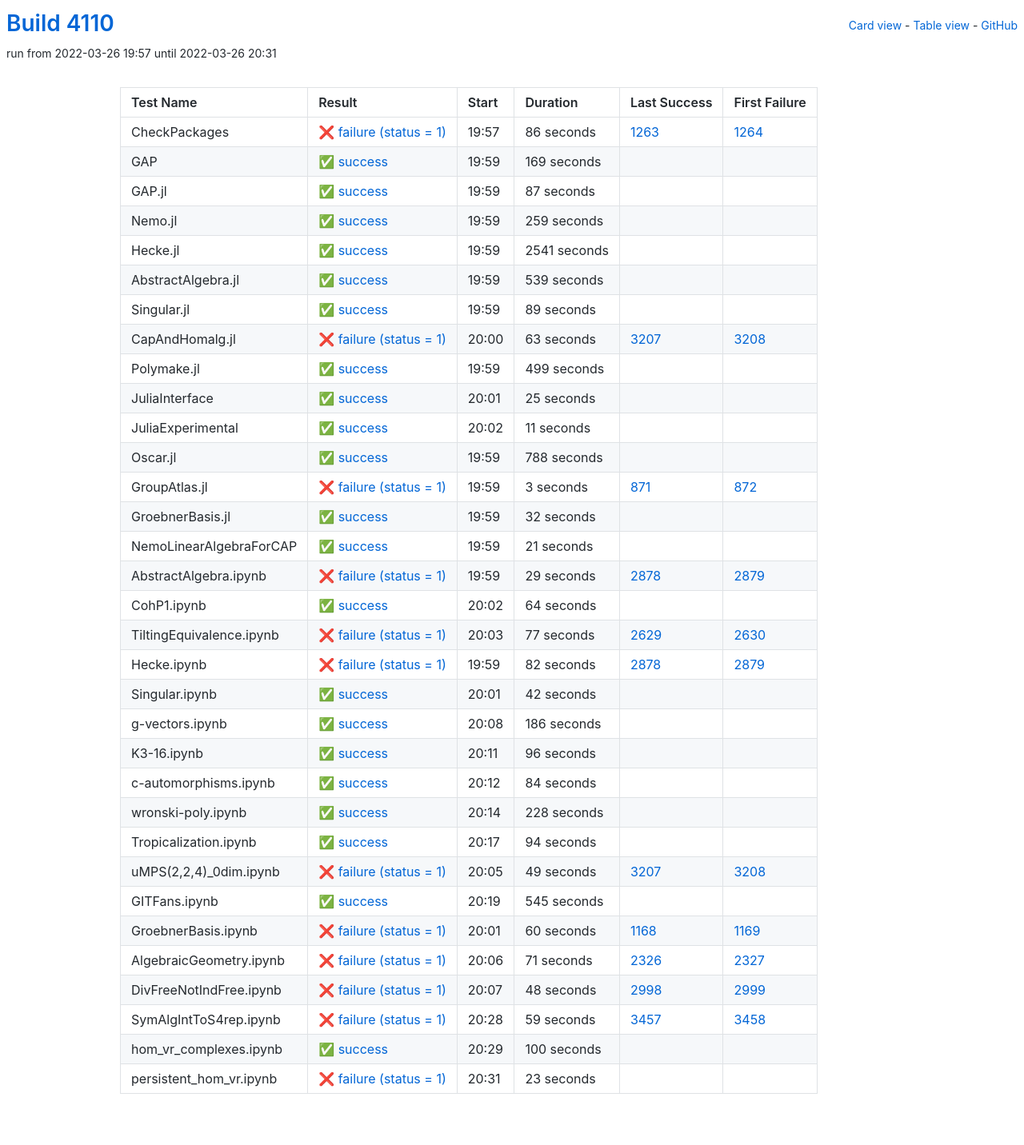
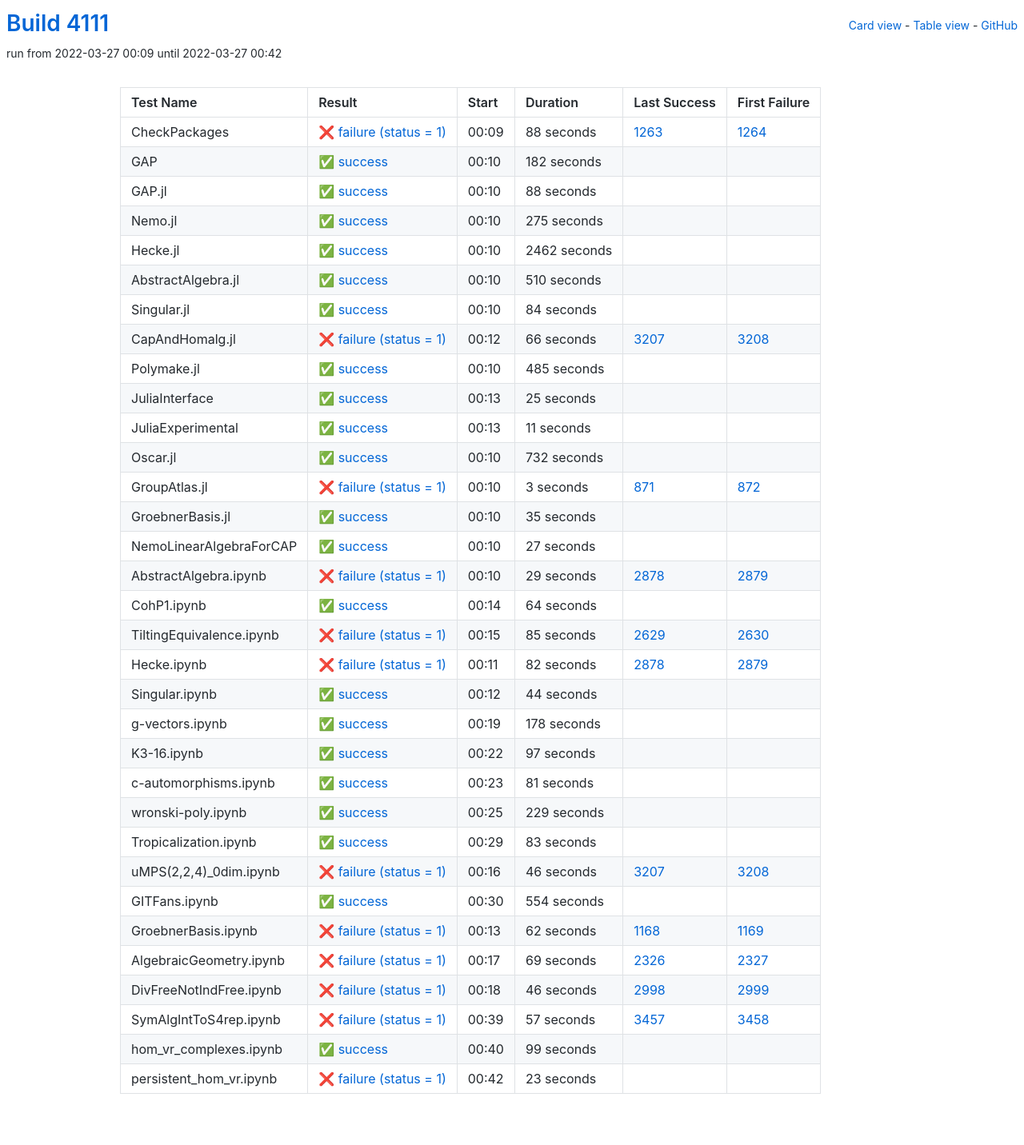
Before and after one commit to oscar-system/oscar-ci-status-stable, a Jekyll site: the page built from table.html, in a window 1280 px wide. Shown: the whole page at 80% size. Built offline with Jekyll 4.4.1, drawn with Linux system fonts in a browser that asks for light colours.

Commit message:
Build #4111

```diff
--- a/_data/ci.yml
+++ b/_data/ci.yml
@@ -1,6 +1,6 @@
 ---
-build: 4110
-build_url: https://oscarci.mathematik.uni-kl.de/job/oscar-stable/4110/
+build: 4111
+build_url: https://oscarci.mathematik.uni-kl.de/job/oscar-stable/4111/
 job: oscar-stable
 organization: oscar-system
 repo: oscar-ci-status-stable
@@ -8,116 +8,116 @@ repourl: https://github.com/oscar-system/oscar-ci-status-stable
 tests:
 - name: CheckPackages
   id: checkpackages
-  log: https://oscarci.mathematik.uni-kl.de/job/oscar-stable/4110/artifact/logs/build-4110/CheckPackages.log
-  start: 2022-03-26 19:57
+  log: https://oscarci.mathematik.uni-kl.de/job/oscar-stable/4111/artifact/logs/build-4111/CheckPackages.log
+  start: 2022-03-27 00:09
   success: false
   exitcode: 1
   status: failure
-  duration: 86
+  duration: 88
   last_success: 1263
   last_success_url: https://oscarci.mathematik.uni-kl.de/job/oscar-stable/1263/
   first_failure: 1264
   first_failure_url: https://oscarci.mathematik.uni-kl.de/job/oscar-stable/1264/
 - name: GAP
   id: gap
-  log: https://oscarci.mathematik.uni-kl.de/job/oscar-stable/4110/artifact/logs/build-4110/GAP.log
-  start: 2022-03-26 19:59
+  log: https://oscarci.mathematik.uni-kl.de/job/oscar-stable/4111/artifact/logs/build-4111/GAP.log
+  start: 2022-03-27 00:10
   success: true
   exitcode: 0
   status: success
-  duration: 169
+  duration: 182
   last_success: false
   last_success_url:
   first_failure: false
   first_failure_url:
 - name: GAP.jl
   id: gap-jl
-  log: https://oscarci.mathematik.uni-kl.de/job/oscar-stable/4110/artifact/logs/build-4110/GAP.jl.log
-  start: 2022-03-26 19:59
+  log: https://oscarci.mathematik.uni-kl.de/job/oscar-stable/4111/artifact/logs/build-4111/GAP.jl.log
+  start: 2022-03-27 00:10
   success: true
   exitcode: 0
   status: success
-  duration: 87
+  duration: 88
   last_success: false
   last_success_url:
   first_failure: false
   first_failure_url:
 - name: Nemo.jl
   id: nemo-jl
-  log: https://oscarci.mathematik.uni-kl.de/job/oscar-stable/4110/artifact/logs/build-4110/Nemo.jl.log
-  start: 2022-03-26 19:59
+  log: https://oscarci.mathematik.uni-kl.de/job/oscar-stable/4111/artifact/logs/build-4111/Nemo.jl.log
+  start: 2022-03-27 00:10
   success: true
   exitcode: 0
   status: success
-  duration: 259
+  duration: 275
   last_success: false
   last_success_url:
   first_failure: false
   first_failure_url:
 - name: Hecke.jl
   id: hecke-jl
-  log: https://oscarci.mathematik.uni-kl.de/job/oscar-stable/4110/artifact/logs/build-4110/Hecke.jl.log
-  start: 2022-03-26 19:59
+  log: https://oscarci.mathematik.uni-kl.de/job/oscar-stable/4111/artifact/logs/build-4111/Hecke.jl.log
+  start: 2022-03-27 00:10
   success: true
   exitcode: 0
   status: success
-  duration: 2541
+  duration: 2462
   last_success: false
   last_success_url:
   first_failure: false
   first_failure_url:
 - name: AbstractAlgebra.jl
   id: abstractalgebra-jl
-  log: https://oscarci.mathematik.uni-kl.de/job/oscar-stable/4110/artifact/logs/build-4110/AbstractAlgebra.jl.log
-  start: 2022-03-26 19:59
+  log: https://oscarci.mathematik.uni-kl.de/job/oscar-stable/4111/artifact/logs/build-4111/AbstractAlgebra.jl.log
+  start: 2022-03-27 00:10
   success: true
   exitcode: 0
   status: success
-  duration: 539
+  duration: 510
   last_success: false
   last_success_url:
   first_failure: false
   first_failure_url:
 - name: Singular.jl
   id: singular-jl
-  log: https://oscarci.mathematik.uni-kl.de/job/oscar-stable/4110/artifact/logs/build-4110/Singular.jl.log
-  start: 2022-03-26 19:59
+  log: https://oscarci.mathematik.uni-kl.de/job/oscar-stable/4111/artifact/logs/build-4111/Singular.jl.log
+  start: 2022-03-27 00:10
   success: true
   exitcode: 0
   status: success
-  duration: 89
+  duration: 84
   last_success: false
   last_success_url:
   first_failure: false
   first_failure_url:
 - name: CapAndHomalg.jl
   id: capandhomalg-jl
-  log: https://oscarci.mathematik.uni-kl.de/job/oscar-stable/4110/artifact/logs/build-4110/CapAndHomalg.jl.log
-  start: 2022-03-26 20:00
+  log: https://oscarci.mathematik.uni-kl.de/job/oscar-stable/4111/artifact/logs/build-4111/CapAndHomalg.jl.log
+  start: 2022-03-27 00:12
   success: false
   exitcode: 1
   status: failure
-  duration: 63
+  duration: 66
   last_success: 3207
   last_success_url: https://oscarci.mathematik.uni-kl.de/job/oscar-stable/3207/
   first_failure: 3208
   first_failure_url: https://oscarci.mathematik.uni-kl.de/job/oscar-stable/3208/
 - name: Polymake.jl
   id: polymake-jl
-  log: https://oscarci.mathematik.uni-kl.de/job/oscar-stable/4110/artifact/logs/build-4110/Polymake.jl.log
-  start: 2022-03-26 19:59
+  log: https://oscarci.mathematik.uni-kl.de/job/oscar-stable/4111/artifact/logs/build-4111/Polymake.jl.log
+  start: 2022-03-27 00:10
   success: true
   exitcode: 0
   status: success
-  duration: 499
+  duration: 485
   last_success: false
   last_success_url:
   first_failure: false
   first_failure_url:
 - name: JuliaInterface
   id: juliainterface
-  log: https://oscarci.mathematik.uni-kl.de/job/oscar-stable/4110/artifact/logs/build-4110/JuliaInterface.log
-  start: 2022-03-26 20:01
+  log: https://oscarci.mathematik.uni-kl.de/job/oscar-stable/4111/artifact/logs/build-4111/JuliaInterface.log
+  start: 2022-03-27 00:13
   success: true
   exitcode: 0
   status: success
@@ -128,8 +128,8 @@ tests:
   first_failure_url:
 - name: JuliaExperimental
   id: juliaexperimental
-  log: https://oscarci.mathematik.uni-kl.de/job/oscar-stable/4110/artifact/logs/build-4110/JuliaExperimental.log
-  start: 2022-03-26 20:02
+  log: https://oscarci.mathematik.uni-kl.de/job/oscar-stable/4111/artifact/logs/build-4111/JuliaExperimental.log
+  start: 2022-03-27 00:13
   success: true
   exitcode: 0
   status: success
@@ -140,20 +140,20 @@ tests:
   first_failure_url:
 - name: Oscar.jl
   id: oscar-jl
-  log: https://oscarci.mathematik.uni-kl.de/job/oscar-stable/4110/artifact/logs/build-4110/Oscar.jl.log
-  start: 2022-03-26 19:59
+  log: https://oscarci.mathematik.uni-kl.de/job/oscar-stable/4111/artifact/logs/build-4111/Oscar.jl.log
+  start: 2022-03-27 00:10
   success: true
   exitcode: 0
   status: success
-  duration: 788
+  duration: 732
   last_success: false
   last_success_url:
   first_failure: false
   first_failure_url:
 - name: GroupAtlas.jl
   id: groupatlas-jl
-  log: https://oscarci.mathematik.uni-kl.de/job/oscar-stable/4110/artifact/logs/build-4110/GroupAtlas.jl.log
-  start: 2022-03-26 19:59
+  log: https://oscarci.mathematik.uni-kl.de/job/oscar-stable/4111/artifact/logs/build-4111/GroupAtlas.jl.log
+  start: 2022-03-27 00:10
   success: false
   exitcode: 1
   status: failure
@@ -164,32 +164,32 @@ tests:
   first_failure_url: https://oscarci.mathematik.uni-kl.de/job/oscar-stable/872/
 - name: GroebnerBasis.jl
   id: groebnerbasis-jl
-  log: https://oscarci.mathematik.uni-kl.de/job/oscar-stable/4110/artifact/logs/build-4110/GroebnerBasis.jl.log
-  start: 2022-03-26 19:59
+  log: https://oscarci.mathematik.uni-kl.de/job/oscar-stable/4111/artifact/logs/build-4111/GroebnerBasis.jl.log
+  start: 2022-03-27 00:10
   success: true
   exitcode: 0
   status: success
-  duration: 32
+  duration: 35
   last_success: false
   last_success_url:
   first_failure: false
   first_failure_url:
 - name: NemoLinearAlgebraForCAP
   id: nemolinearalgebraforcap
-  log: https://oscarci.mathematik.uni-kl.de/job/oscar-stable/4110/artifact/logs/build-4110/NemoLinearAlgebraForCAP.log
-  start: 2022-03-26 19:59
+  log: https://oscarci.mathematik.uni-kl.de/job/oscar-stable/4111/artifact/logs/build-4111/NemoLinearAlgebraForCAP.log
+  start: 2022-03-27 00:10
   success: true
   exitcode: 0
   status: success
-  duration: 21
+  duration: 27
   last_success: false
   last_success_url:
   first_failure: false
   first_failure_url:
 - name: AbstractAlgebra.ipynb
   id: abstractalgebra-ipynb
-  log: https://oscarci.mathematik.uni-kl.de/job/oscar-stable/4110/artifact/logs/build-4110/AbstractAlgebra.ipynb.log
-  start: 2022-03-26 19:59
+  log: https://oscarci.mathematik.uni-kl.de/job/oscar-stable/4111/artifact/logs/build-4111/AbstractAlgebra.ipynb.log
+  start: 2022-03-27 00:10
   success: false
   exitcode: 1
   status: failure
@@ -200,8 +200,8 @@ tests:
   first_failure_url: https://oscarci.mathematik.uni-kl.de/job/oscar-stable/2879/
 - name: CohP1.ipynb
   id: cohp1-ipynb
-  log: https://oscarci.mathematik.uni-kl.de/job/oscar-stable/4110/artifact/logs/build-4110/CohP1.ipynb.log
-  start: 2022-03-26 20:02
+  log: https://oscarci.mathematik.uni-kl.de/job/oscar-stable/4111/artifact/logs/build-4111/CohP1.ipynb.log
+  start: 2022-03-27 00:14
   success: true
   exitcode: 0
   status: success
@@ -212,20 +212,20 @@ tests:
   first_failure_url:
 - name: TiltingEquivalence.ipynb
   id: tiltingequivalence-ipynb
-  log: https://oscarci.mathematik.uni-kl.de/job/oscar-stable/4110/artifact/logs/build-4110/TiltingEquivalence.ipynb.log
-  start: 2022-03-26 20:03
+  log: https://oscarci.mathematik.uni-kl.de/job/oscar-stable/4111/artifact/logs/build-4111/TiltingEquivalence.ipynb.log
+  start: 2022-03-27 00:15
   success: false
   exitcode: 1
   status: failure
-  duration: 77
+  duration: 85
   last_success: 2629
   last_success_url: https://oscarci.mathematik.uni-kl.de/job/oscar-stable/2629/
   first_failure: 2630
   first_failure_url: https://oscarci.mathematik.uni-kl.de/job/oscar-stable/2630/
 - name: Hecke.ipynb
   id: hecke-ipynb
-  log: https://oscarci.mathematik.uni-kl.de/job/oscar-stable/4110/artifact/logs/build-4110/Hecke.ipynb.log
-  start: 2022-03-26 19:59
+  log: https://oscarci.mathematik.uni-kl.de/job/oscar-stable/4111/artifact/logs/build-4111/Hecke.ipynb.log
+  start: 2022-03-27 00:11
   success: false
   exitcode: 1
   status: failure
@@ -236,164 +236,164 @@ tests:
   first_failure_url: https://oscarci.mathematik.uni-kl.de/job/oscar-stable/2879/
 - name: Singular.ipynb
   id: singular-ipynb
-  log: https://oscarci.mathematik.uni-kl.de/job/oscar-stable/4110/artifact/logs/build-4110/Singular.ipynb.log
-  start: 2022-03-26 20:01
+  log: https://oscarci.mathematik.uni-kl.de/job/oscar-stable/4111/artifact/logs/build-4111/Singular.ipynb.log
+  start: 2022-03-27 00:12
   success: true
   exitcode: 0
   status: success
-  duration: 42
+  duration: 44
   last_success: false
   last_success_url:
   first_failure: false
   first_failure_url:
 - name: g-vectors.ipynb
   id: g-vectors-ipynb
-  log: https://oscarci.mathematik.uni-kl.de/job/oscar-stable/4110/artifact/logs/build-4110/g-vectors.ipynb.log
-  start: 2022-03-26 20:08
+  log: https://oscarci.mathematik.uni-kl.de/job/oscar-stable/4111/artifact/logs/build-4111/g-vectors.ipynb.log
+  start: 2022-03-27 00:19
   success: true
   exitcode: 0
   status: success
-  duration: 186
+  duration: 178
   last_success: false
   last_success_url:
   first_failure: false
   first_failure_url:
 - name: K3-16.ipynb
   id: k3-16-ipynb
-  log: https://oscarci.mathematik.uni-kl.de/job/oscar-stable/4110/artifact/logs/build-4110/K3-16.ipynb.log
-  start: 2022-03-26 20:11
+  log: https://oscarci.mathematik.uni-kl.de/job/oscar-stable/4111/artifact/logs/build-4111/K3-16.ipynb.log
+  start: 2022-03-27 00:22
   success: true
   exitcode: 0
   status: success
-  duration: 96
+  duration: 97
   last_success: false
   last_success_url:
   first_failure: false
   first_failure_url:
 - name: c-automorphisms.ipynb
   id: c-automorphisms-ipynb
-  log: https://oscarci.mathematik.uni-kl.de/job/oscar-stable/4110/artifact/logs/build-4110/c-automorphisms.ipynb.log
-  start: 2022-03-26 20:12
+  log: https://oscarci.mathematik.uni-kl.de/job/oscar-stable/4111/artifact/logs/build-4111/c-automorphisms.ipynb.log
+  start: 2022-03-27 00:23
   success: true
   exitcode: 0
   status: success
-  duration: 84
+  duration: 81
   last_success: false
   last_success_url:
   first_failure: false
   first_failure_url:
 - name: wronski-poly.ipynb
   id: wronski-poly-ipynb
-  log: https://oscarci.mathematik.uni-kl.de/job/oscar-stable/4110/artifact/logs/build-4110/wronski-poly.ipynb.log
-  start: 2022-03-26 20:14
+  log: https://oscarci.mathematik.uni-kl.de/job/oscar-stable/4111/artifact/logs/build-4111/wronski-poly.ipynb.log
+  start: 2022-03-27 00:25
   success: true
   exitcode: 0
   status: success
-  duration: 228
+  duration: 229
   last_success: false
   last_success_url:
   first_failure: false
   first_failure_url:
 - name: Tropicalization.ipynb
   id: tropicalization-ipynb
-  log: https://oscarci.mathematik.uni-kl.de/job/oscar-stable/4110/artifact/logs/build-4110/Tropicalization.ipynb.log
-  start: 2022-03-26 20:17
+  log: https://oscarci.mathematik.uni-kl.de/job/oscar-stable/4111/artifact/logs/build-4111/Tropicalization.ipynb.log
+  start: 2022-03-27 00:29
   success: true
   exitcode: 0
   status: success
-  duration: 94
+  duration: 83
   last_success: false
   last_success_url:
   first_failure: false
   first_failure_url:
 - name: uMPS(2,2,4)_0dim.ipynb
   id: umps-2-2-4-0dim-ipynb
-  log: https://oscarci.mathematik.uni-kl.de/job/oscar-stable/4110/artifact/logs/build-4110/uMPS-2-2-4-_0dim.ipynb.log
-  start: 2022-03-26 20:05
+  log: https://oscarci.mathematik.uni-kl.de/job/oscar-stable/4111/artifact/logs/build-4111/uMPS-2-2-4-_0dim.ipynb.log
+  start: 2022-03-27 00:16
   success: false
   exitcode: 1
   status: failure
-  duration: 49
+  duration: 46
   last_success: 3207
   last_success_url: https://oscarci.mathematik.uni-kl.de/job/oscar-stable/3207/
   first_failure: 3208
   first_failure_url: https://oscarci.mathematik.uni-kl.de/job/oscar-stable/3208/
 - name: GITFans.ipynb
   id: gitfans-ipynb
-  log: https://oscarci.mathematik.uni-kl.de/job/oscar-stable/4110/artifact/logs/build-4110/GITFans.ipynb.log
-  start: 2022-03-26 20:19
+  log: https://oscarci.mathematik.uni-kl.de/job/oscar-stable/4111/artifact/logs/build-4111/GITFans.ipynb.log
+  start: 2022-03-27 00:30
   success: true
   exitcode: 0
   status: success
-  duration: 545
+  duration: 554
   last_success: false
   last_success_url:
   first_failure: false
   first_failure_url:
 - name: GroebnerBasis.ipynb
   id: groebnerbasis-ipynb
-  log: https://oscarci.mathematik.uni-kl.de/job/oscar-stable/4110/artifact/logs/build-4110/GroebnerBasis.ipynb.log
-  start: 2022-03-26 20:01
+  log: https://oscarci.mathematik.uni-kl.de/job/oscar-stable/4111/artifact/logs/build-4111/GroebnerBasis.ipynb.log
+  start: 2022-03-27 00:13
   success: false
   exitcode: 1
   status: failure
-  duration: 60
+  duration: 62
   last_success: 1168
   last_success_url: https://oscarci.mathematik.uni-kl.de/job/oscar-stable/1168/
   first_failure: 1169
   first_failure_url: https://oscarci.mathematik.uni-kl.de/job/oscar-stable/1169/
 - name: AlgebraicGeometry.ipynb
   id: algebraicgeometry-ipynb
-  log: https://oscarci.mathematik.uni-kl.de/job/oscar-stable/4110/artifact/logs/build-4110/AlgebraicGeometry.ipynb.log
-  start: 2022-03-26 20:06
+  log: https://oscarci.mathematik.uni-kl.de/job/oscar-stable/4111/artifact/logs/build-4111/AlgebraicGeometry.ipynb.log
+  start: 2022-03-27 00:17
   success: false
   exitcode: 1
   status: failure
-  duration: 71
+  duration: 69
   last_success: 2326
   last_success_url: https://oscarci.mathematik.uni-kl.de/job/oscar-stable/2326/
   first_failure: 2327
   first_failure_url: https://oscarci.mathematik.uni-kl.de/job/oscar-stable/2327/
 - name: DivFreeNotIndFree.ipynb
   id: divfreenotindfree-ipynb
-  log: https://oscarci.mathematik.uni-kl.de/job/oscar-stable/4110/artifact/logs/build-4110/DivFreeNotIndFree.ipynb.log
-  start: 2022-03-26 20:07
+  log: https://oscarci.mathematik.uni-kl.de/job/oscar-stable/4111/artifact/logs/build-4111/DivFreeNotIndFree.ipynb.log
+  start: 2022-03-27 00:18
   success: false
   exitcode: 1
   status: failure
-  duration: 48
+  duration: 46
   last_success: 2998
   last_success_url: https://oscarci.mathematik.uni-kl.de/job/oscar-stable/2998/
   first_failure: 2999
   first_failure_url: https://oscarci.mathematik.uni-kl.de/job/oscar-stable/2999/
 - name: SymAlgIntToS4rep.ipynb
   id: symalginttos4rep-ipynb
-  log: https://oscarci.mathematik.uni-kl.de/job/oscar-stable/4110/artifact/logs/build-4110/SymAlgIntToS4rep.ipynb.log
-  start: 2022-03-26 20:28
+  log: https://oscarci.mathematik.uni-kl.de/job/oscar-stable/4111/artifact/logs/build-4111/SymAlgIntToS4rep.ipynb.log
+  start: 2022-03-27 00:39
   success: false
   exitcode: 1
   status: failure
-  duration: 59
+  duration: 57
   last_success: 3457
   last_success_url: https://oscarci.mathematik.uni-kl.de/job/oscar-stable/3457/
   first_failure: 3458
   first_failure_url: https://oscarci.mathematik.uni-kl.de/job/oscar-stable/3458/
 - name: hom_vr_complexes.ipynb
   id: hom-vr-complexes-ipynb
-  log: https://oscarci.mathematik.uni-kl.de/job/oscar-stable/4110/artifact/logs/build-4110/hom_vr_complexes.ipynb.log
-  start: 2022-03-26 20:29
+  log: https://oscarci.mathematik.uni-kl.de/job/oscar-stable/4111/artifact/logs/build-4111/hom_vr_complexes.ipynb.log
+  start: 2022-03-27 00:40
   success: true
   exitcode: 0
   status: success
-  duration: 100
+  duration: 99
   last_success: false
   last_success_url:
   first_failure: false
   first_failure_url:
 - name: persistent_hom_vr.ipynb
   id: persistent-hom-vr-ipynb
-  log: https://oscarci.mathematik.uni-kl.de/job/oscar-stable/4110/artifact/logs/build-4110/persistent_hom_vr.ipynb.log
-  start: 2022-03-26 20:31
+  log: https://oscarci.mathematik.uni-kl.de/job/oscar-stable/4111/artifact/logs/build-4111/persistent_hom_vr.ipynb.log
+  start: 2022-03-27 00:42
   success: false
   exitcode: 1
   status: failure
```
Also changed, not shown: README.md.
